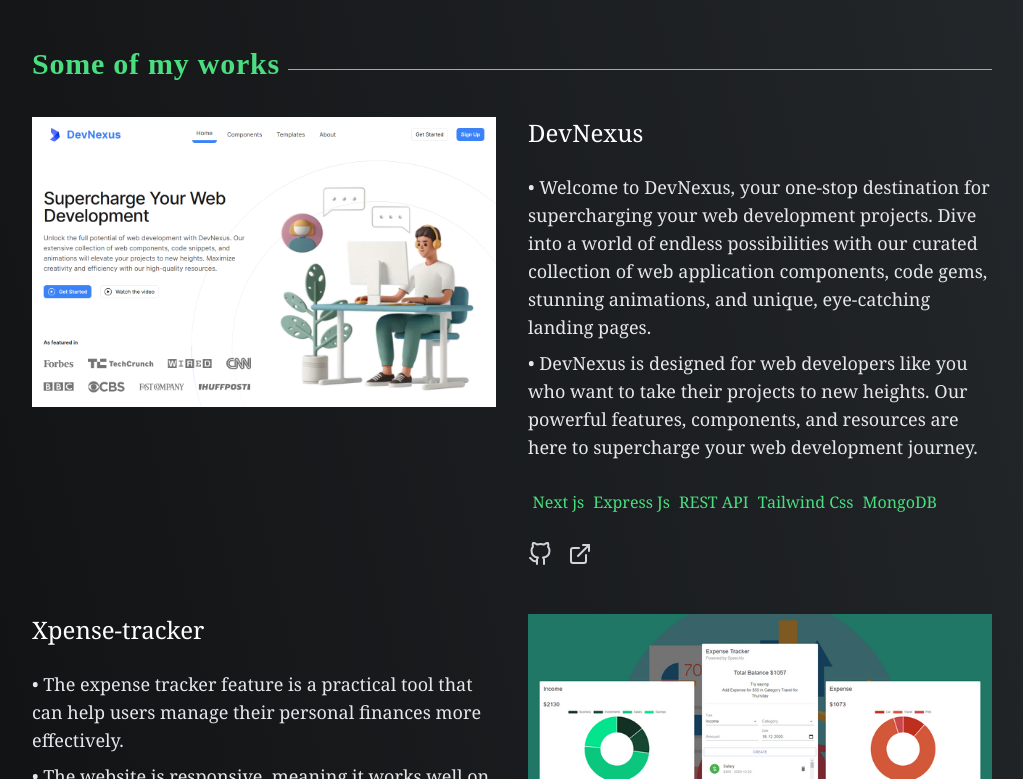
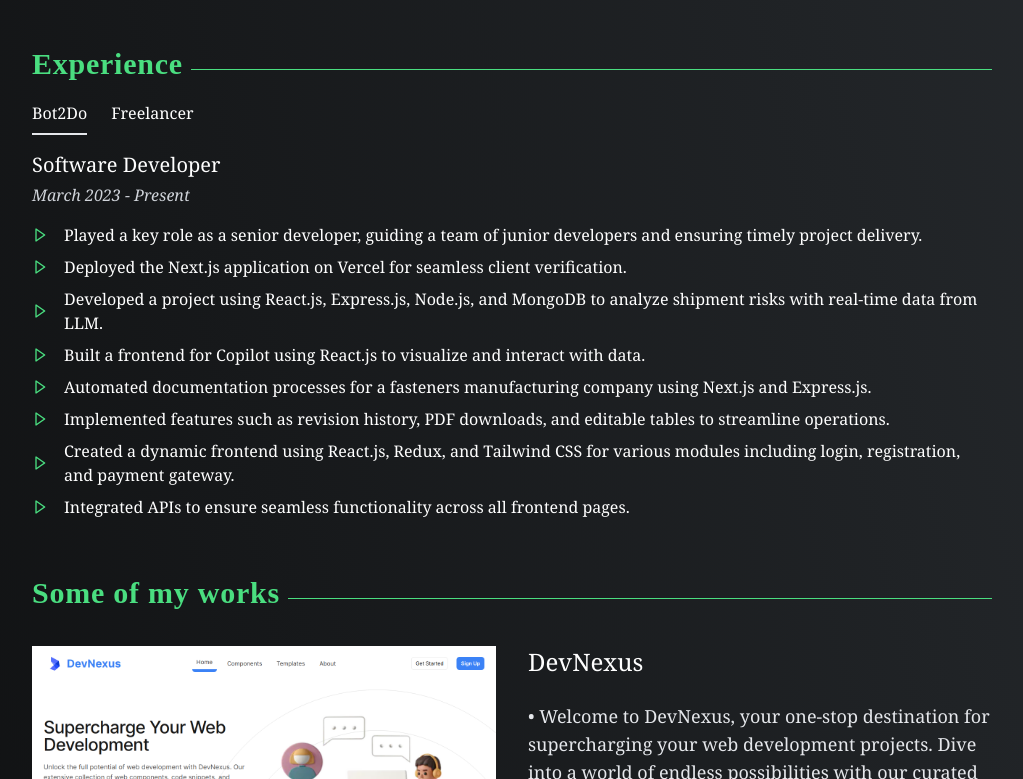
Before and after one commit to Akshay200228/Personal-Portfolio, a Next.js app: page / in a window 1280 px wide. Shown: the part 1201-1980 px from the top of the page, without its empty margins (128-1151 px from the left). Built offline with nearby package versions, Linux system fonts and the light colour scheme; a web font is replaced by a local one.

Commit message:
Update Experience Section

```diff
--- a/libs/data.ts
+++ b/libs/data.ts
@@ -130,9 +130,24 @@
 
 export const experiences: Experience[] = [
   {
+    company: "Bot2Do",
+    jobTitle: "Software Developer",
+    timeline: "March 2023 - Present",
+    points: [
+      "Played a key role as a senior developer, guiding a team of junior developers and ensuring timely project delivery.",
+      "Deployed the Next.js application on Vercel for seamless client verification.",
+      "Developed a project using React.js, Express.js, Node.js, and MongoDB to analyze shipment risks with real-time data from LLM.",
+      "Built a frontend for Copilot using React.js to visualize and interact with data.",
+      "Automated documentation processes for a fasteners manufacturing company using Next.js and Express.js.",
+      "Implemented features such as revision history, PDF downloads, and editable tables to streamline operations.",
+      "Created a dynamic frontend using React.js, Redux, and Tailwind CSS for various modules including login, registration, and payment gateway.",
+      "Integrated APIs to ensure seamless functionality across all frontend pages."
+    ],
+  },
+  {
     company: "Freelancer",
     jobTitle: "Freelance Web Developer",
     timeline: "2022 - Present",
-    points: ["Working as a part-time freelancer from my 3rd of college", "Successfully completed 2+ Projects"],
-  }
+    points: ["Working as a part-time freelancer from my 3rd year of college", "Successfully completed 2+ Projects"],
+  },
 ];
--- a/src/components/cards/ExperienceCard.tsx
+++ b/src/components/cards/ExperienceCard.tsx
@@ -6,13 +6,13 @@
 
 const ExperienceCard: FC<Experience> = ({ points, jobTitle, timeline }) => {
   return (
-    <motion.div variants={fadeIn()} initial="initial" animate="animate" className="flex flex-col ">
-      <h3 className="text-xl">{jobTitle} </h3>
+    <motion.div variants={fadeIn()} initial="initial" animate="animate" className="flex flex-col">
+      <h3 className="text-xl">{jobTitle}</h3>
       <h4 className="mt-1 mb-4 text-base italic text-gray-300">{timeline}</h4>
       {points.map((point, i) => (
         <div key={i} className="flex items-center mb-2 space-x-4">
           <BiRightArrow className="flex-shrink-0 text-green-400" />
-          <p className="">{point}</p>
+          <p>{point}</p>
         </div>
       ))}
     </motion.div>
--- a/src/components/sections/ExperienceSection.tsx
+++ b/src/components/sections/ExperienceSection.tsx
@@ -7,7 +7,7 @@
 import { ExperienceCard } from "@components/cards";
 
 const ExperienceSection = () => {
-  const [selected, setSelected] = useState<"Betterhalf" | "TCS" | "Freelancer" | "YouTube">("Betterhalf");
+  const [selected, setSelected] = useState<"Bot2Do" | "Freelancer">("Bot2Do");
 
   return (
     <SectionContainer id="experience">
@@ -15,8 +15,16 @@
       <AnimateWhenVisible variants={textContainer}>
         <motion.div variants={fadeIn()} className="flex mb-4 space-x-6 ">
           <span
-            className={classNames("  cursor-pointer ", {
-              "border-b-2  pb-2 ": selected === "Freelancer",
+            className={classNames("cursor-pointer", {
+              "border-b-2 pb-2": selected === "Bot2Do",
+            })}
+            onClick={() => setSelected("Bot2Do")}
+          >
+            Bot2Do
+          </span>
+          <span
+            className={classNames("cursor-pointer", {
+              "border-b-2 pb-2": selected === "Freelancer",
             })}
             onClick={() => setSelected("Freelancer")}
           >
@@ -24,10 +32,8 @@
           </span>
         </motion.div>
 
-        {selected === "Betterhalf" && <ExperienceCard {...experiences[0]} />}
-        {selected === "TCS" && <ExperienceCard {...experiences[1]} />}
-        {selected === "Freelancer" && <ExperienceCard {...experiences[2]} />}
-        {selected === "YouTube" && <ExperienceCard {...experiences[3]} />}
+        {selected === "Bot2Do" && <ExperienceCard {...experiences[0]} />}
+        {selected === "Freelancer" && <ExperienceCard {...experiences[1]} />}
       </AnimateWhenVisible>
     </SectionContainer>
   );
--- a/src/pages/index.tsx
+++ b/src/pages/index.tsx
@@ -18,8 +18,8 @@
       <SplashScreen />
       <HeroSection />
       <AboutSection />
+      <ExperienceSection />
       <ProjectsSection />
-      <ExperienceSection />
       <ContactSection />
     </>
   );
```
Also changed, not shown: 1 other file (tests, documents, lock files or other folders).
